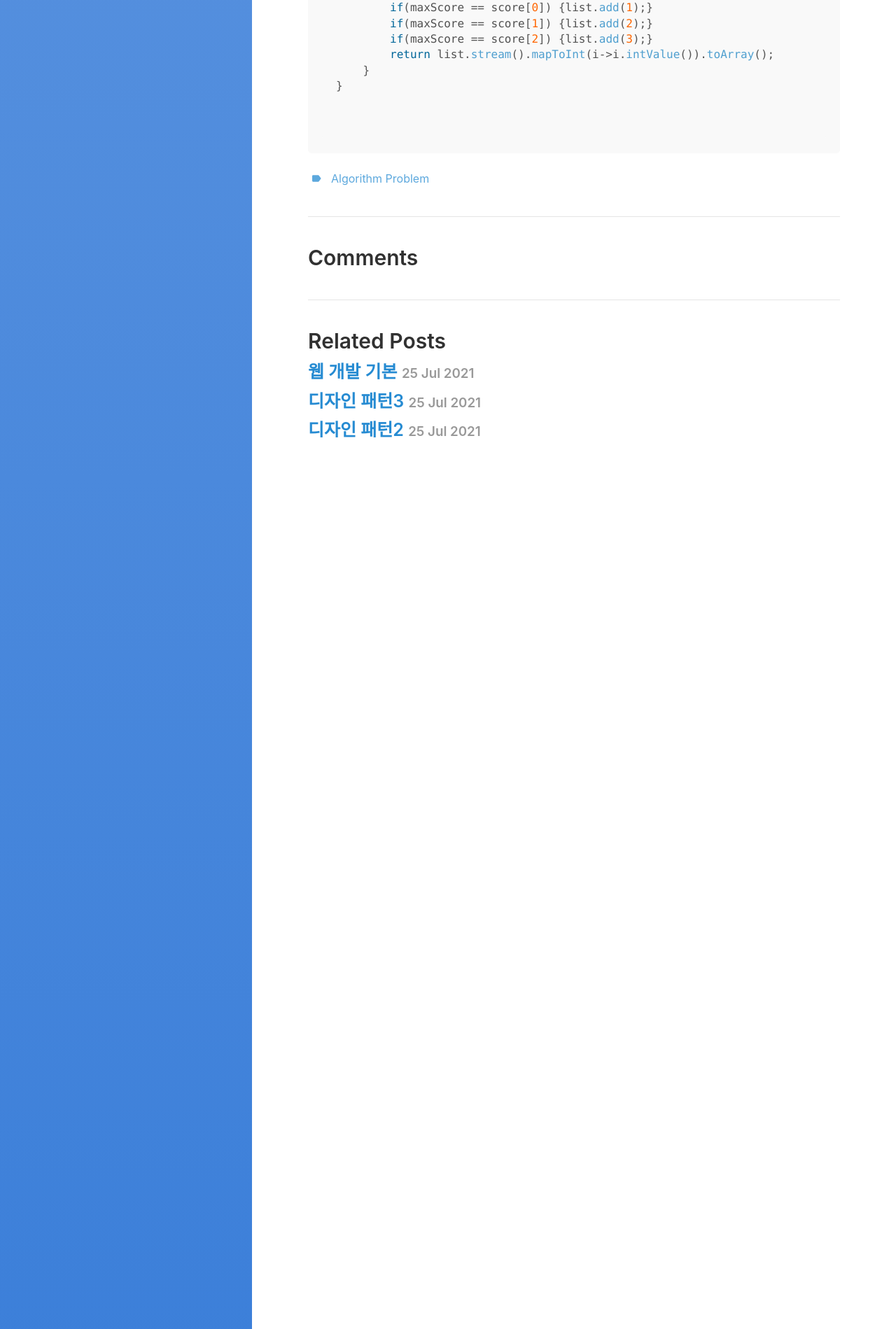
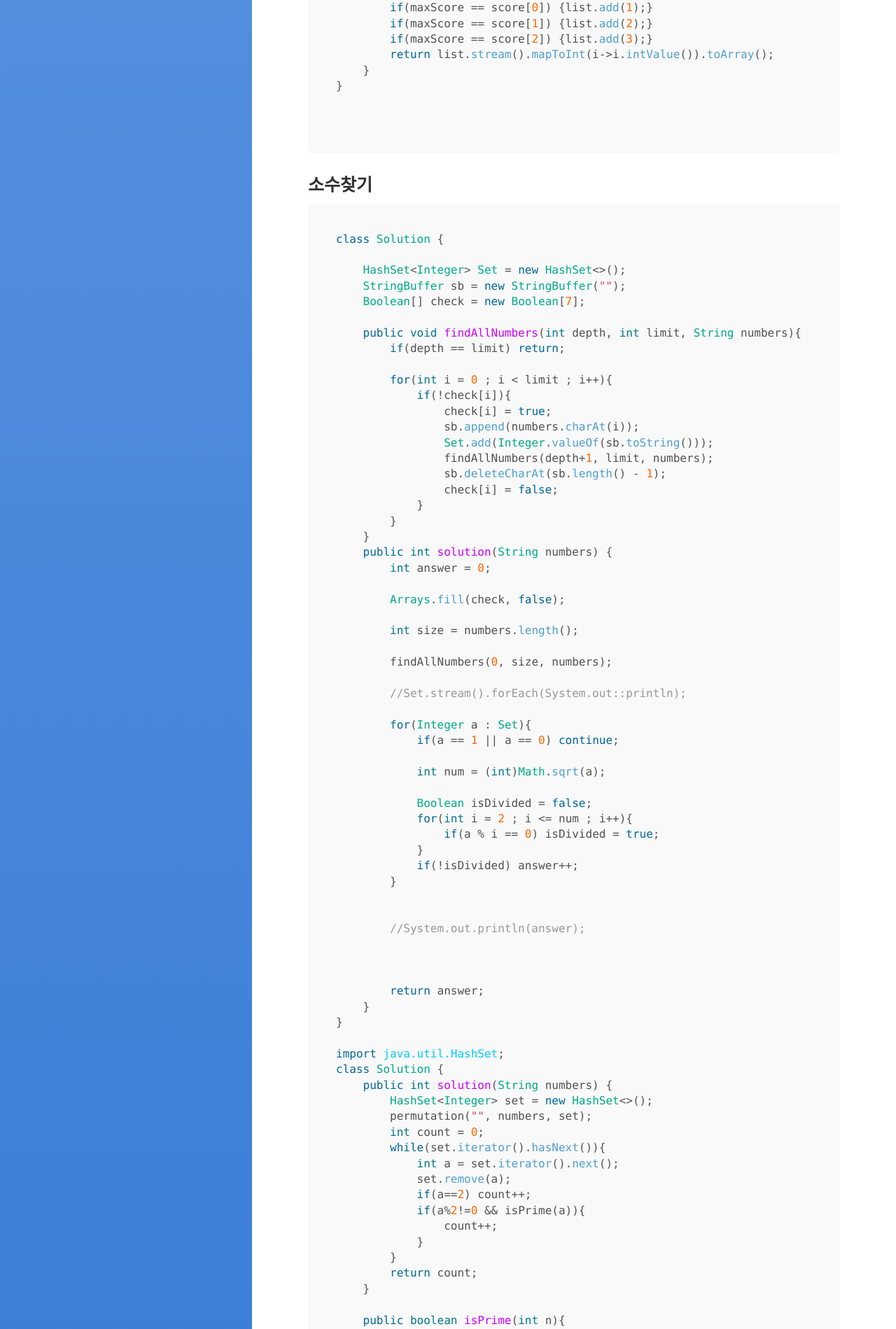
Before and after one commit to HEECHANG7832/HEECHANG7832.github.io, a Jekyll site: the page built from _posts/Algorithm Problem/2021-07-25-Algorithm Problem-완전탐색.md, in a window 1280 px wide. Shown: the part 1816-3715 px from the top of the page at 70% size. Built offline with Jekyll 4.4.1, drawn with Linux system fonts in a browser that asks for light colours; some of the changed text lies outside the part shown.

Commit message:
프로그래머스 8.15

````diff
--- a/_posts/Algorithm Problem/2021-07-25-Algorithm Problem-완전탐색.md
+++ b/_posts/Algorithm Problem/2021-07-25-Algorithm Problem-완전탐색.md
@@ -88,3 +88,135 @@ class Solution {
 
 
 ```
+
+### 소수찾기
+```java
+class Solution {
+
+    HashSet<Integer> Set = new HashSet<>();
+    StringBuffer sb = new StringBuffer("");
+    Boolean[] check = new Boolean[7];
+
+    public void findAllNumbers(int depth, int limit, String numbers){
+        if(depth == limit) return;
+
+        for(int i = 0 ; i < limit ; i++){
+            if(!check[i]){
+                check[i] = true;
+                sb.append(numbers.charAt(i));
+                Set.add(Integer.valueOf(sb.toString()));
+                findAllNumbers(depth+1, limit, numbers);
+                sb.deleteCharAt(sb.length() - 1);
+                check[i] = false;
+            }
+        }
+    }
+    public int solution(String numbers) {
+        int answer = 0;
+
+        Arrays.fill(check, false);
+
+        int size = numbers.length();
+
+        findAllNumbers(0, size, numbers);
+
+        //Set.stream().forEach(System.out::println);
+
+        for(Integer a : Set){
+            if(a == 1 || a == 0) continue;
+
+            int num = (int)Math.sqrt(a);
+
+            Boolean isDivided = false;
+            for(int i = 2 ; i <= num ; i++){
+                if(a % i == 0) isDivided = true;
+            }
+            if(!isDivided) answer++;
+        }
+
+
+        //System.out.println(answer);
+
+
+
+        return answer;
+    }
+}
+
+import java.util.HashSet;
+class Solution {
+    public int solution(String numbers) {
+        HashSet<Integer> set = new HashSet<>();
+        permutation("", numbers, set);
+        int count = 0;
+        while(set.iterator().hasNext()){
+            int a = set.iterator().next();
+            set.remove(a);
+            if(a==2) count++;
+            if(a%2!=0 && isPrime(a)){
+                count++;
+            }
+        }
+        return count;
+    }
+
+    public boolean isPrime(int n){
+        if(n==0 || n==1) return false;
+        for(int i=3; i<=(int)Math.sqrt(n); i+=2){
+            if(n%i==0) return false;
+        }
+        return true;
+    }
+
+        public void permutation(String prefix, String str, HashSet<Integer> set) {
+        int n = str.length();
+        //if (n == 0) System.out.println(prefix);
+        if(!prefix.equals("")) set.add(Integer.valueOf(prefix));
+        for (int i = 0; i < n; i++)
+          permutation(prefix + str.charAt(i), str.substring(0, i) + str.substring(i+1, n), set);
+
+    }
+
+}
+
+
+```
+
+
+### 카펫
+```java
+class Solution {
+    public int[] solution(int brown, int yellow) {
+        int[] answer = new int[2];
+
+        int x = 0;
+        int y = 0;
+
+        int value = (brown - 4) / 2;
+
+        for (int i = value - 1; i > 0; i--) {
+            if(i * (value - i) == yellow){
+                x = i;
+                y = value - i;
+                break;
+            }
+        }
+
+        answer[0] = x + 2;
+        answer[1] = y + 2;
+
+        return answer;
+    }
+}
+
+import java.util.*;
+class Solution {
+    public int[] solution(int brown, int red) {
+        int a = (brown+4)/2;
+        int b = red+2*a-4;
+        int[] answer = {(int)(a+Math.sqrt(a*a-4*b))/2,(int)(a-Math.sqrt(a*a-4*b))/2};
+        return answer;
+    }
+}
+
+```
````
Also changed, not shown: _posts/Algorithm Problem/2021-07-25-Algorithm Problem-BFS,DFS.md (+105 -0 lines), _posts/Algorithm Problem/2021-07-25-Algorithm Problem-그래프.md (added, +50 -0 lines).
